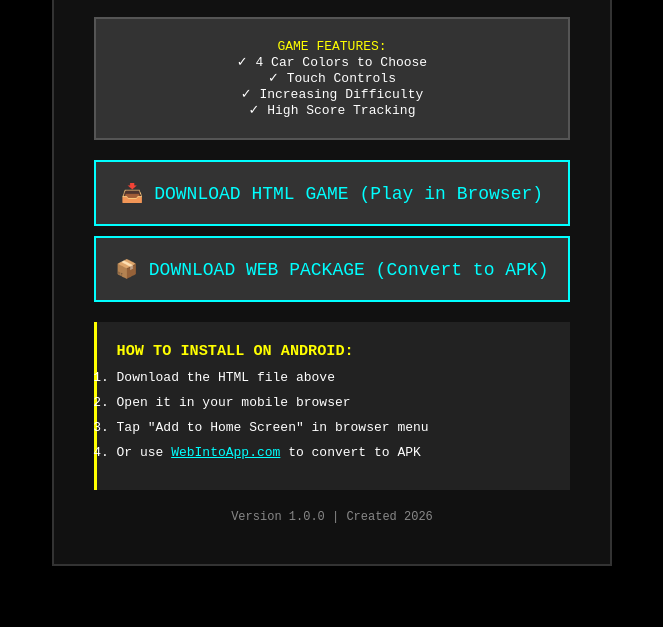
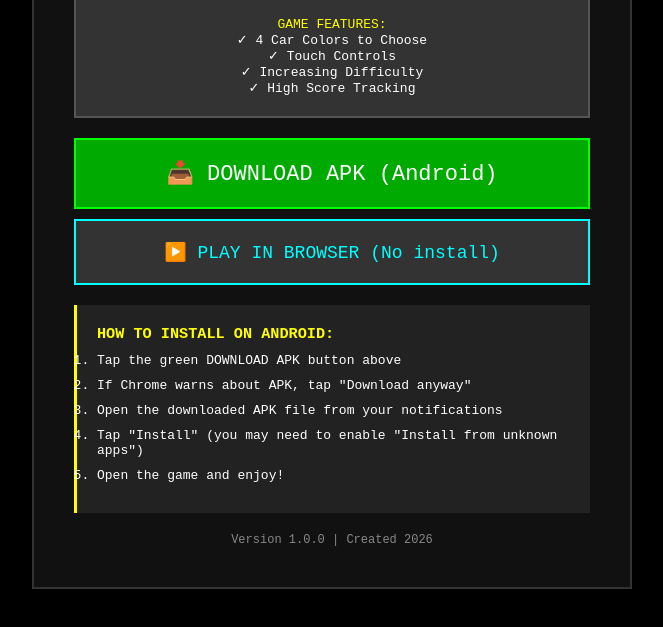
Before and after one commit to leo201515/pixelcarracing, a website: page download.html in a window 1280 px wide. Shown: the part 173-800 px from the top of the page, without its empty margins (308-971 px from the left). Drawn offline with Linux system fonts and the light colour scheme.

Commit message:
Add APK download button for Android

```diff
--- a/download.html
+++ b/download.html
@@ -66,21 +66,22 @@
             <p>✓ High Score Tracking</p>
         </div>
 
-        <a href="pixel-car-racing.html" download class="download-btn">
-            📥 DOWNLOAD HTML GAME (Play in Browser)
+        <a href="https://raw.githubusercontent.com/leo201515/pixelcarracing/main/android/PixelCarRacing.apk" class="download-btn" style="background: #0a0; border-color: #0f0; color: #fff; font-size: 22px;">
+            📥 DOWNLOAD APK (Android)
         </a>
 
-        <a href="pixel-car-racing-web.tar.gz" download class="download-btn">
-            📦 DOWNLOAD WEB PACKAGE (Convert to APK)
+        <a href="pixel-car-racing.html" download class="download-btn">
+            ▶️ PLAY IN BROWSER (No install)
         </a>
 
         <div class="instructions">
             <h3>HOW TO INSTALL ON ANDROID:</h3>
             <ol>
-                <li>Download the HTML file above</li>
-                <li>Open it in your mobile browser</li>
-                <li>Tap "Add to Home Screen" in browser menu</li>
-                <li>Or use <a href="https://webintoapp.com" style="color: #0ff;">WebIntoApp.com</a> to convert to APK</li>
+                <li>Tap the green DOWNLOAD APK button above</li>
+                <li>If Chrome warns about APK, tap "Download anyway"</li>
+                <li>Open the downloaded APK file from your notifications</li>
+                <li>Tap "Install" (you may need to enable "Install from unknown apps")</li>
+                <li>Open the game and enjoy!</li>
             </ol>
         </div>
 
```
Also changed, not shown: index.html (+1 -0 lines).
